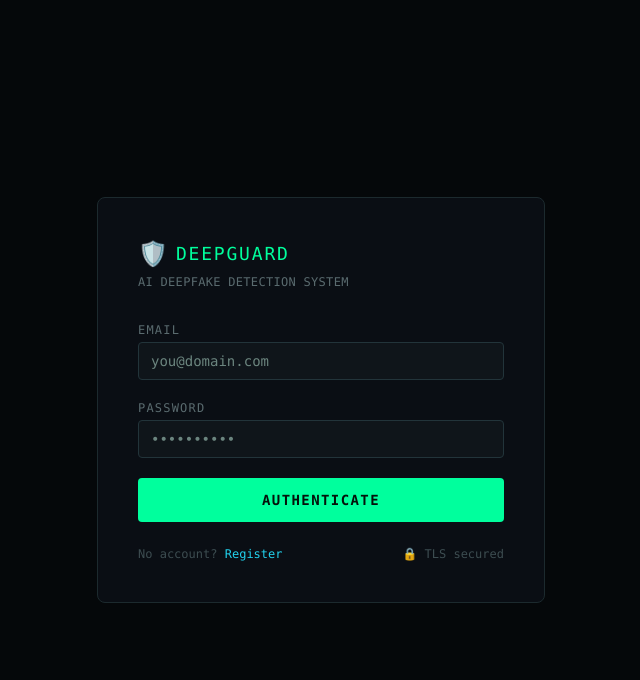
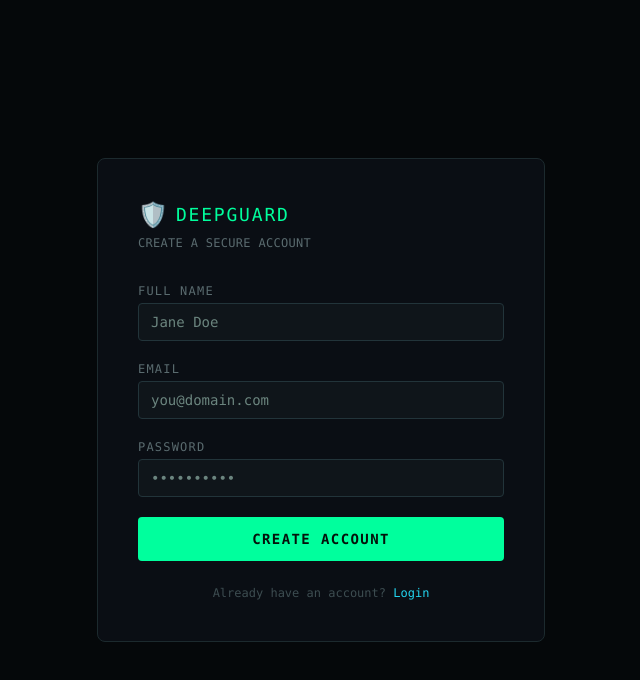
Before and after one commit to hemasiri050506/DeepfakeDetection, a React app in the folder frontend/: page / in a window 1280 px wide. Shown: the top 680 px of the page, without its empty margins (319-959 px from the left). Built offline with nearby package versions, Linux system fonts and the light colour scheme; the HTML template or start-up script is replaced by a standard one.

Commit message:
Add register page

```diff
--- a/frontend/src/App.jsx
+++ b/frontend/src/App.jsx
@@ -1,7 +1,7 @@
-import Login from './components/Login'
+import Register from './components/Register'
 
 function App() {
-  return <Login />
+  return <Register />
 }
 
 export default App
--- /dev/null
+++ b/frontend/src/components/Register.jsx
@@ -0,0 +1,67 @@
+function Register() {
+  return (
+    <div className="min-h-screen bg-[#05080a] flex items-center justify-center px-4">
+      <div className="bg-[#0a0e14] border border-[#1c2a2e] rounded-lg p-10 w-full max-w-md font-mono">
+
+        <div className="flex items-center gap-2 mb-1">
+          <span className="text-2xl">🛡️</span>
+          <span className="text-[#00ff9d] text-lg tracking-widest">DEEPGUARD</span>
+        </div>
+        <p className="text-[#5a6b6f] text-xs mb-8 tracking-wide">
+          CREATE A SECURE ACCOUNT
+        </p>
+
+        <form className="space-y-5">
+          <div>
+            <label className="block text-[#5a6b6f] text-xs mb-1 tracking-widest">
+              FULL NAME
+            </label>
+            <input
+              type="text"
+              placeholder="Jane Doe"
+              className="w-full bg-[#0f151a] border border-[#22343a] text-[#c8f5e3] text-sm px-3 py-2 rounded outline-none focus:border-[#00ff9d]"
+            />
+          </div>
+
+          <div>
+            <label className="block text-[#5a6b6f] text-xs mb-1 tracking-widest">
+              EMAIL
+            </label>
+            <input
+              type="email"
+              placeholder="you@domain.com"
+              className="w-full bg-[#0f151a] border border-[#22343a] text-[#c8f5e3] text-sm px-3 py-2 rounded outline-none focus:border-[#00ff9d]"
+            />
+          </div>
+
+          <div>
+            <label className="block text-[#5a6b6f] text-xs mb-1 tracking-widest">
+              PASSWORD
+            </label>
+            <input
+              type="password"
+              placeholder="••••••••••"
+              className="w-full bg-[#0f151a] border border-[#22343a] text-[#c8f5e3] text-sm px-3 py-2 rounded outline-none focus:border-[#00ff9d]"
+            />
+          </div>
+
+          <button
+            type="submit"
+            className="w-full bg-[#00ff9d] text-[#04120b] font-semibold text-sm tracking-widest py-3 rounded hover:opacity-90 transition"
+          >
+            CREATE ACCOUNT
+          </button>
+        </form>
+
+        <div className="flex justify-center mt-6 text-xs text-[#3d4d51]">
+          <span>
+            Already have an account? <span className="text-[#22d3ee] cursor-pointer">Login</span>
+          </span>
+        </div>
+
+      </div>
+    </div>
+  )
+}
+
+export default Register
```
